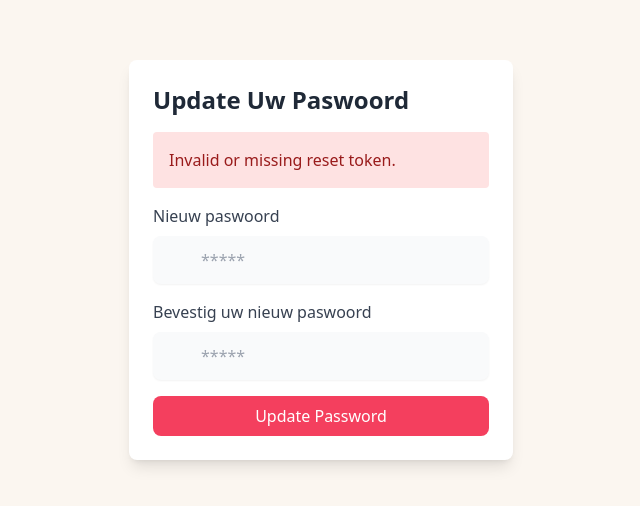
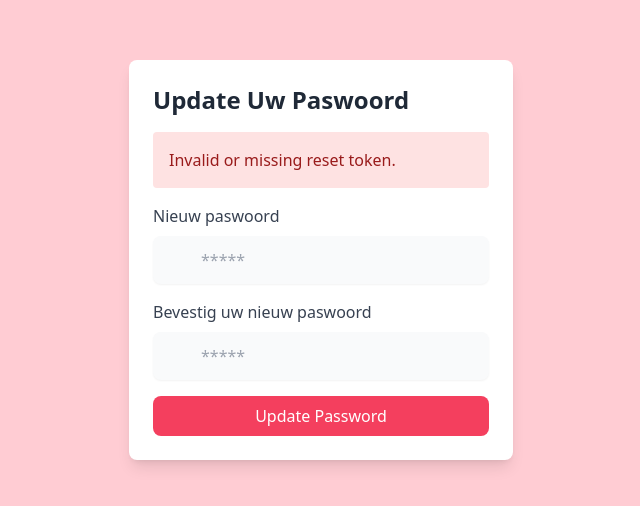
Before and after one commit to remcohofmans/RnD, a React (Create React App) app: page /updatePassword in a window 1280 px wide. Shown: the part 140-646 px from the top of the page, without its empty margins (319-959 px from the left). Built offline with nearby package versions, Linux system fonts and the light colour scheme; no server answers.

Commit message:
Change bg color of pages to #ffccd3

```diff
--- a/src/Components/Home.jsx
+++ b/src/Components/Home.jsx
@@ -108,7 +108,7 @@ const Home = ({ user, loggedIn, logout, email,role }) => {
           className="relative w-full h-full opacity-80 bg-cover bg-center flex items-center justify-center text-center font-poppins py-20 px-4"
           style={{
             backgroundImage: `url(${butterflyImage})`,
-            backgroundColor: '#fbf6f0',
+            backgroundColor: '#ffccd3',
             backgroundSize: 'contain',  // Ensures the entire image fits inside the container
             backgroundPosition: 'center',
             backgroundRepeat: 'no-repeat',
--- a/src/Components/PasswordRecovery.jsx
+++ b/src/Components/PasswordRecovery.jsx
@@ -37,7 +37,7 @@ const PasswordRecovery = () => {
   };
 
   return (
-    <div className="min-h-screen flex items-center justify-center bg-[#fbf6f0]">
+    <div className="min-h-screen flex items-center justify-center bg-[#ffccd3]">
       <div className="bg-white p-6 rounded-lg shadow-lg max-w-sm w-full">
         <h2 className="text-2xl font-bold text-gray-800 mb-4">Herstel paswoord</h2>
 
--- a/src/Components/PasswordUpdate.jsx
+++ b/src/Components/PasswordUpdate.jsx
@@ -66,7 +66,7 @@ const PasswordUpdate = () => {
   };
 
   return (
-    <div className="min-h-screen flex items-center justify-center bg-[#fbf6f0]"> {/* Change here */}
+    <div className="min-h-screen flex items-center justify-center bg-[#ffccd3]"> {/* Change here */}
       <div className="bg-white p-6 rounded-lg shadow-lg max-w-sm w-full">
         <h2 className="text-2xl font-bold text-gray-800 mb-4">Update Uw Paswoord</h2>
 
```
